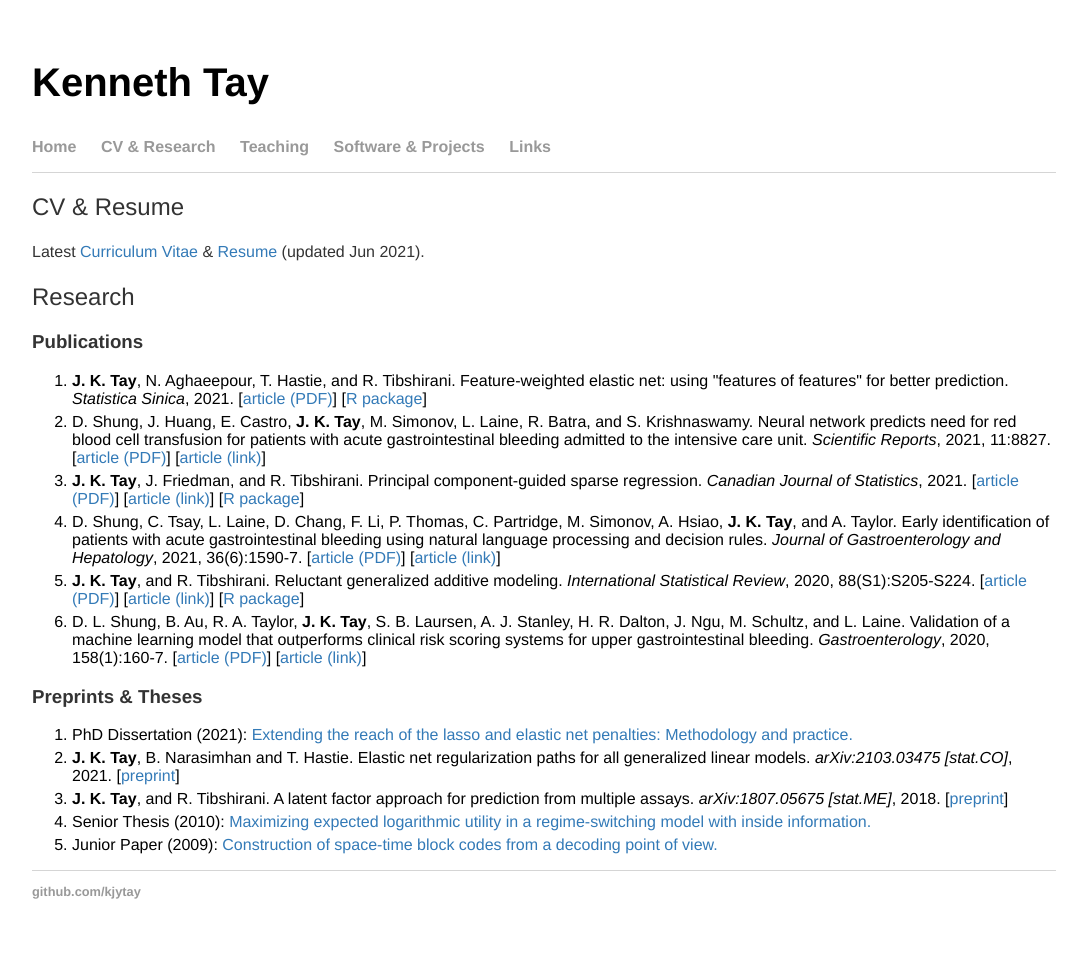
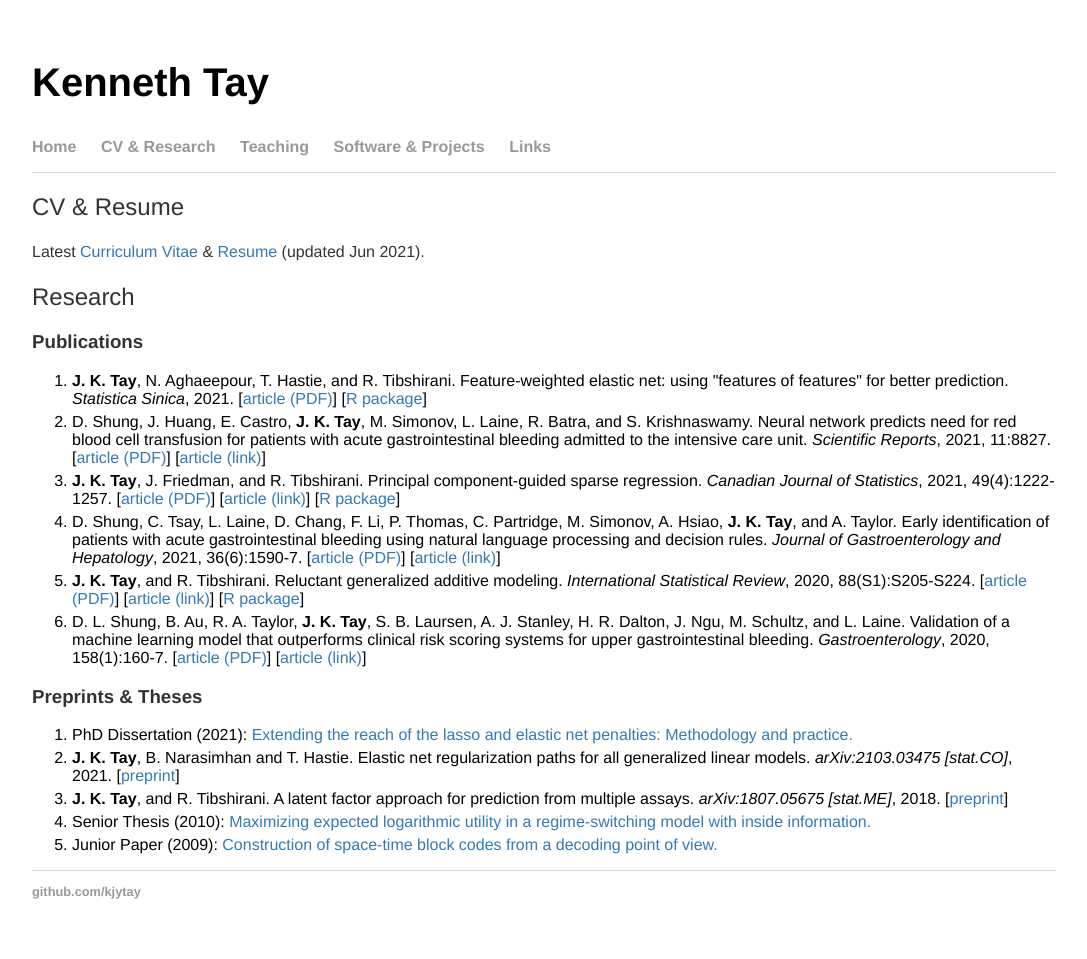
Before and after one commit to kjytay/kjytay.github.io, a Jekyll site: the page built from cv/index.html, in a window 1280 px wide. Shown: the whole page, without its empty margins (96-1183 px from the left). Built offline with Jekyll 4.4.1, drawn with Linux system fonts in a browser that asks for light colours.

Commit message:
Update research and add link.

```diff
--- a/cv/index.html
+++ b/cv/index.html
@@ -13,7 +13,7 @@ title: Kenneth Tay
 
     <li>D. Shung, J. Huang, E. Castro, <b>J. K. Tay</b>, M. Simonov, L. Laine, R. Batra, and S. Krishnaswamy. Neural network predicts need for red blood cell transfusion for patients with acute gastrointestinal bleeding admitted to the intensive care unit. <i>Scientific Reports</i>, 2021, 11:8827. [<a href="https://www.nature.com/articles/s41598-021-88226-3.pdf">article (PDF)</a>] [<a href="https://www.nature.com/articles/s41598-021-88226-3">article (link)</a>]</li>
 
-    <li><b>J. K. Tay</b>, J. Friedman, and R. Tibshirani. Principal component-guided sparse regression. <i>Canadian Journal of Statistics</i>, 2021. [<a href="https://onlinelibrary.wiley.com/share/author/9Q7VYXIIHYSWNXWXJBRJ?target=10.1002/cjs.11617">article (PDF)</a>] [<a href="https://onlinelibrary.wiley.com/doi/10.1002/cjs.11617">article (link)</a>] [<a href="https://CRAN.R-project.org/package=pcLasso">R package</a>]</li>
+    <li><b>J. K. Tay</b>, J. Friedman, and R. Tibshirani. Principal component-guided sparse regression. <i>Canadian Journal of Statistics</i>, 2021, 49(4):1222-1257. [<a href="https://onlinelibrary.wiley.com/share/author/9Q7VYXIIHYSWNXWXJBRJ?target=10.1002/cjs.11617">article (PDF)</a>] [<a href="https://onlinelibrary.wiley.com/doi/10.1002/cjs.11617">article (link)</a>] [<a href="https://CRAN.R-project.org/package=pcLasso">R package</a>]</li>
 
     <li>D. Shung, C. Tsay, L. Laine, D. Chang, F. Li, P. Thomas, C. Partridge, M. Simonov, A. Hsiao, <b>J. K. Tay</b>, and A. Taylor. Early identification of patients with acute gastrointestinal bleeding using natural language processing and decision rules. <i>Journal of Gastroenterology and Hepatology</i>, 2021, 36(6):1590-7. [<a href="https://onlinelibrary.wiley.com/share/author/2NTB6R2U8MTV2RHH3B28?target=10.1111/jgh.15313">article (PDF)</a>] [<a href="https://onlinelibrary.wiley.com/doi/abs/10.1111/jgh.15313">article (link)</a>]</li>
 
--- a/links/index.html
+++ b/links/index.html
@@ -34,6 +34,7 @@ title: Kenneth Tay
   <li><a target="_blank" href="http://jsonviewer.stack.hu/">Online JSON Viewer</a></li>
   <li><a target="_blank" href="https://dillinger.io/">Online Markdown Editor
   <li><a target="_blank" href="http://countwordsfree.com/xmlviewer">Online XML Viewer</a></li>
+  <li><a target="_blank" href="https://openvim.com/">Open Vim</a>: A short interactive Vim tutorial.</li>
 </ul>
 
 <h3>PhD/Academic Career Advice</h3>
```
